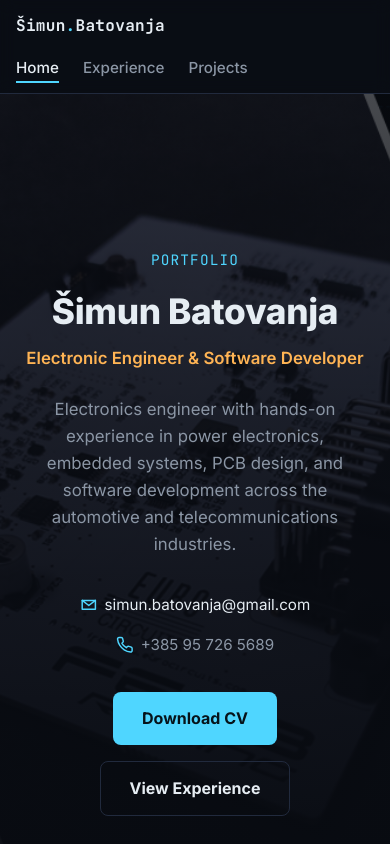
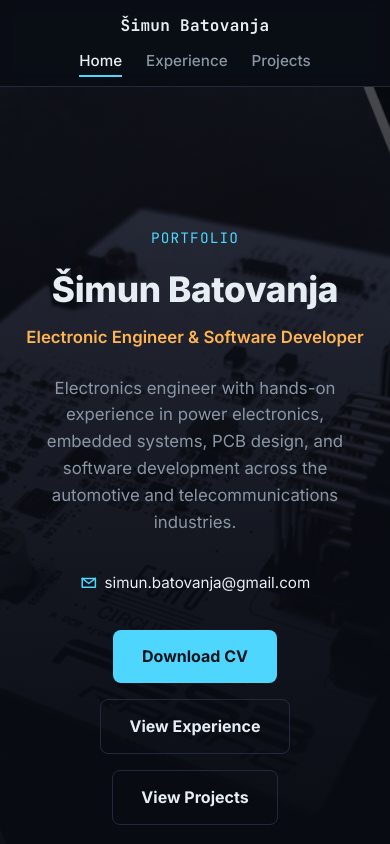
Before and after one commit to S-Batov/Portfolio, a plain HTML site: page index.html in a window 390 px wide. Shown: the top 844 px of the page. Drawn offline with Linux system fonts and the light colour scheme.

Commit message:
Tweak nav and index page per feedback
Drop the dot from the brand name, center the nav links, add a
View Projects button, and remove the phone number from contact info.

Co-Authored-By: Claude Sonnet 5 <noreply@anthropic.com>

```diff
--- a/assets/css/style.css
+++ b/assets/css/style.css
@@ -33,33 +33,37 @@ img { max-width: 100%; }
   position: sticky;
   top: 0;
   z-index: 50;
-  display: flex;
+  display: grid;
+  grid-template-columns: 1fr auto 1fr;
   align-items: center;
-  justify-content: space-between;
-  gap: 1rem;
+  column-gap: 1rem;
   padding: 0.9rem 1.5rem;
   background: rgba(10, 14, 20, 0.85);
   backdrop-filter: blur(8px);
   border-bottom: 1px solid var(--border);
-  flex-wrap: wrap;
 }
 
 .nav__brand {
+  grid-column: 1;
+  justify-self: start;
   font-family: var(--mono);
   font-weight: 700;
   color: var(--text);
   letter-spacing: 0.02em;
+  white-space: nowrap;
 }
 
-.nav__brand span { color: var(--accent); }
-
 .nav__links {
+  grid-column: 2;
+  justify-self: center;
   display: flex;
   gap: 1.5rem;
   list-style: none;
   margin: 0;
   padding: 0;
 }
+
+.nav__spacer { grid-column: 3; }
 
 .nav__links a {
   color: var(--text-muted);
@@ -388,6 +392,16 @@ section.block { margin-bottom: 3rem; }
   border-top: 1px solid var(--border);
 }
 
+@media (max-width: 640px) {
+  .nav {
+    display: flex;
+    flex-direction: column;
+    align-items: center;
+    gap: 0.6rem;
+  }
+  .nav__spacer { display: none; }
+}
+
 @media (max-width: 480px) {
   .nav { padding: 0.8rem 1rem; }
   .page { padding: 2rem 1rem 3rem; }
--- a/index.html
+++ b/index.html
@@ -13,12 +13,13 @@
 <body>
 
   <nav class="nav">
-    <div class="nav__brand">Šimun<span>.</span>Batovanja</div>
+    <div class="nav__brand">Šimun Batovanja</div>
     <ul class="nav__links">
       <li><a href="index.html" aria-current="page">Home</a></li>
       <li><a href="experience.html">Experience</a></li>
       <li><a href="projects.html">Projects</a></li>
     </ul>
+    <div class="nav__spacer" aria-hidden="true"></div>
   </nav>
 
   <header class="hero">
@@ -36,15 +37,12 @@
           <svg class="contact-row__icon" viewBox="0 0 24 24" fill="none" stroke-width="2" stroke-linecap="round" stroke-linejoin="round"><path d="M4 4h16v16H4z" stroke="none"/><path d="M3 6l9 7 9-7"/><path d="M3 6h18v12H3z"/></svg>
           <a href="mailto:simun.batovanja@gmail.com">simun.batovanja@gmail.com</a>
         </span>
-        <span class="contact-row__item">
-          <svg class="contact-row__icon" viewBox="0 0 24 24" fill="none" stroke-width="2" stroke-linecap="round" stroke-linejoin="round"><path d="M22 16.92v3a2 2 0 0 1-2.18 2 19.79 19.79 0 0 1-8.63-3.07 19.5 19.5 0 0 1-6-6 19.79 19.79 0 0 1-3.07-8.67A2 2 0 0 1 4.11 2h3a2 2 0 0 1 2 1.72c.127.96.361 1.903.7 2.81a2 2 0 0 1-.45 2.11L8.09 9.91a16 16 0 0 0 6 6l1.27-1.27a2 2 0 0 1 2.11-.45c.907.339 1.85.573 2.81.7A2 2 0 0 1 22 16.92z"/></svg>
-          +385 95 726 5689
-        </span>
       </div>
 
       <div class="btn-row">
         <a class="btn" href="assets/Simun_Batovanja_CV.pdf" download>Download CV</a>
         <a class="btn btn--ghost" href="experience.html">View Experience</a>
+        <a class="btn btn--ghost" href="projects.html">View Projects</a>
       </div>
     </div>
   </header>
```
Also changed, not shown: experience.html (+2 -1 lines), projects.html (+2 -1 lines).
